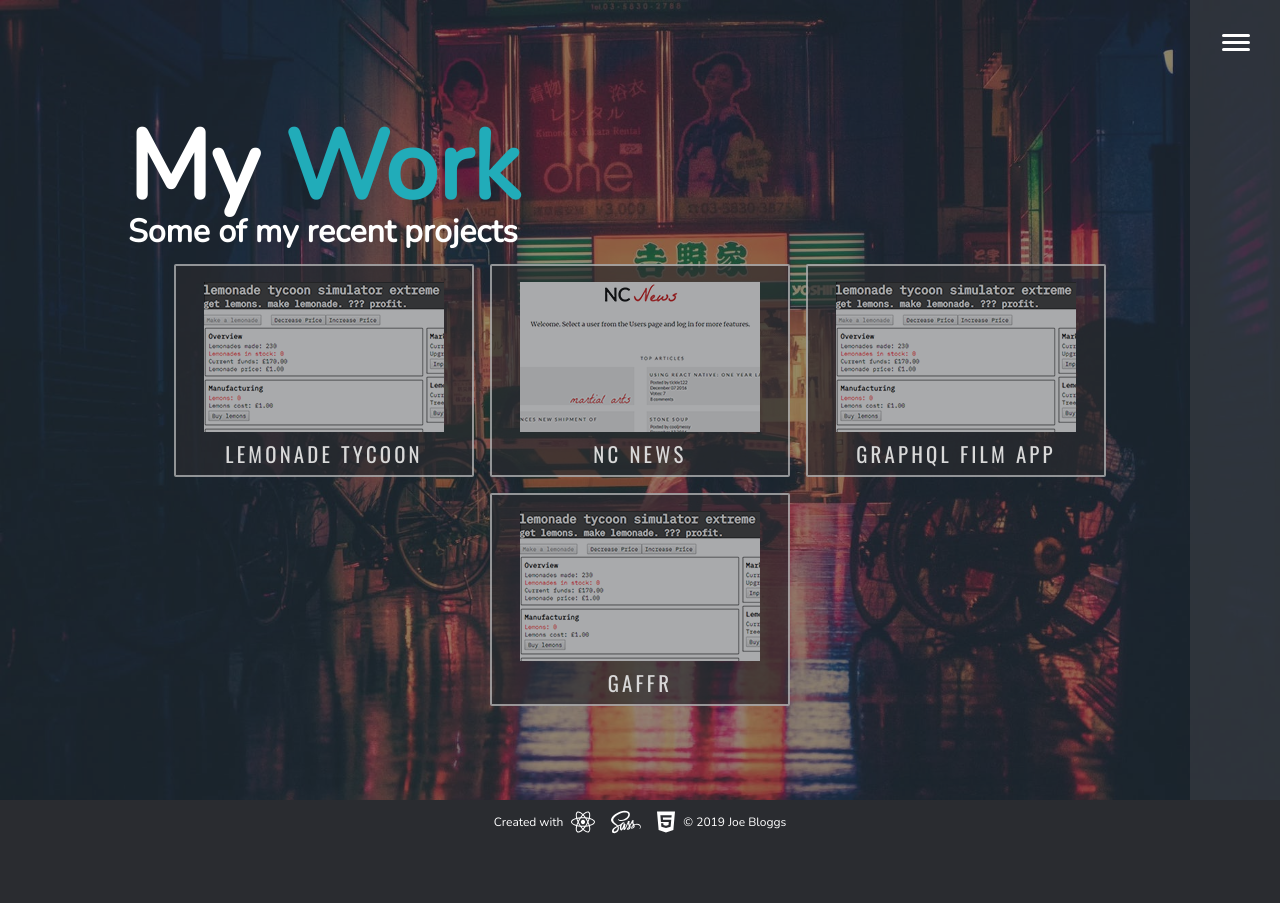
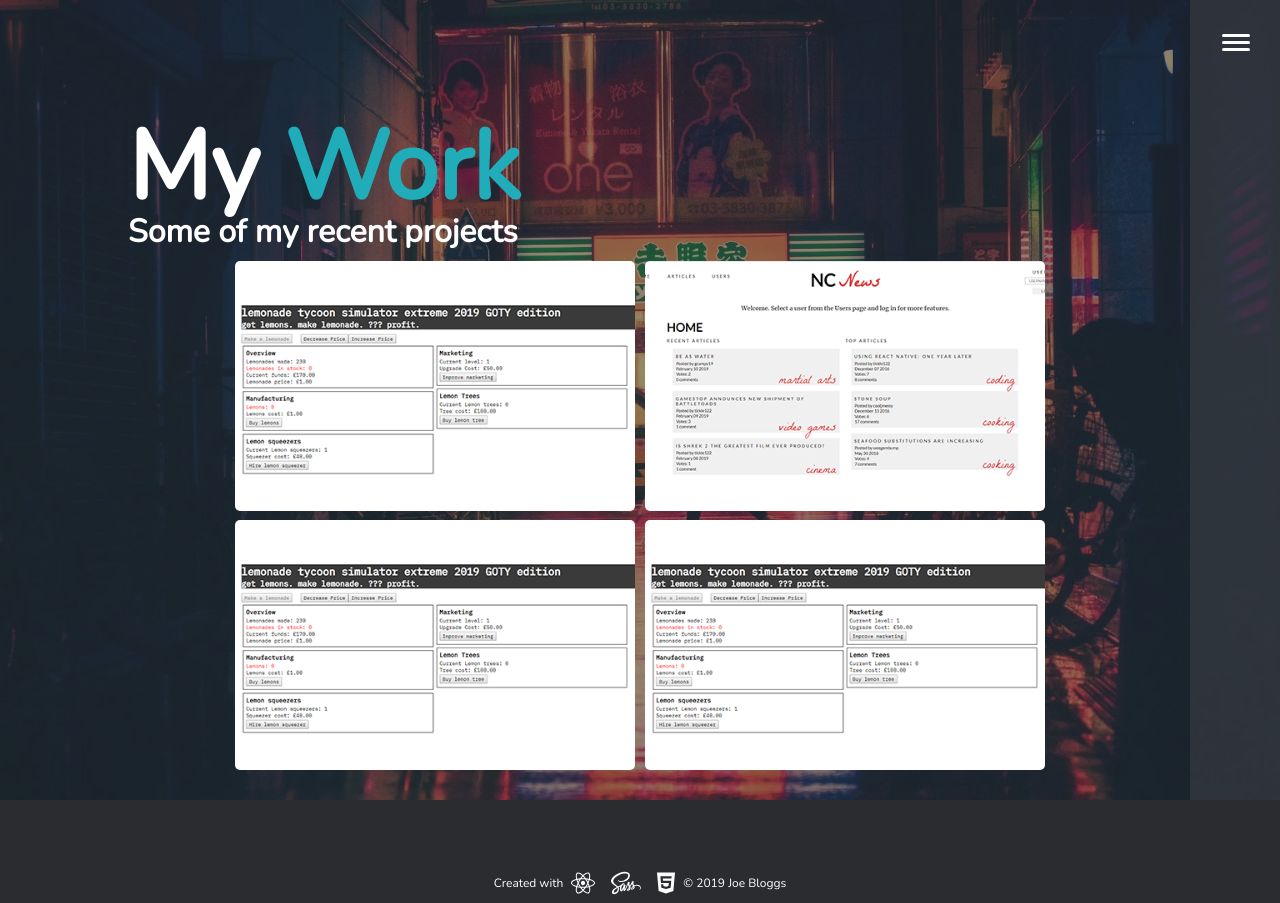
Before and after one commit to tcje91/react-portfolio, a React (Create React App) app: page /work in a window 1280 px wide. Before the commit the page ends 842 px from the top, so only its background shows below. Built offline with nearby package versions, Linux system fonts and the light colour scheme; the HTML template or start-up script is replaced by a standard one.

Commit message:
create new project tile component

```diff
--- /dev/null
+++ b/src/components/ProjectTile2.js
@@ -0,0 +1,11 @@
+import React from 'react';
+
+const ProjectTile2 = ({ project, onClickProject }) => (
+  <div className="project-tile-2" onClick={() => onClickProject(project)}>
+    <img src={`/images/${project.imgMed ? project.imgMed : 'lemonade-med.png'}`} alt="img" className="project-img-2" />
+    <p className="project-tile-title-2">{project.title}</p>
+    <div className="tile-overlay" />
+  </div>
+);
+
+export default ProjectTile2;
--- a/src/components/Work.js
+++ b/src/components/Work.js
@@ -2,6 +2,7 @@ import React, { Component } from 'react';
 import { projects } from '../data';
 import ProjectTile from './ProjectTile';
 import ProjectDetails from './ProjectDetails';
+import ProjectTile2 from './ProjectTile2';
 
 class Work extends Component {
   state = {
@@ -27,7 +28,7 @@ class Work extends Component {
         </h1>
         <h3 className="med-heading">Some of my recent projects</h3>
         <div className="project-showcase">
-          {projects.map(project => <ProjectTile key={project.id} project={project} onClickProject={this.onClickProject} />)}
+          {projects.map(project => <ProjectTile2 key={project.id} project={project} onClickProject={this.onClickProject} />)}
         </div>
         <div className={`overlay ${selectedProject ? 'show' : ''}`} />
         <div className={`popup-container ${selectedProject ? 'show' : ''}`}>
--- a/src/index.css
+++ b/src/index.css
@@ -312,6 +312,46 @@ h1, h2, h3 {
       z-index: 2;
       opacity: 0.4;
       transition: ease-in-out 300ms; }
+  .project-showcase .project-tile-2 {
+    position: relative;
+    width: 400px;
+    height: 250px;
+    overflow: hidden;
+    align-content: center;
+    display: flex;
+    justify-content: center;
+    align-items: center;
+    margin: 0.3rem;
+    border-radius: 5px; }
+    .project-showcase .project-tile-2 .project-img-2 {
+      width: 100%;
+      transition: ease-in-out 300ms; }
+    .project-showcase .project-tile-2 .tile-overlay {
+      position: absolute;
+      top: 0;
+      left: 0;
+      width: 100%;
+      height: 100%;
+      background: rgba(42, 44, 48, 0);
+      transition: ease-in-out 300ms; }
+    .project-showcase .project-tile-2 .project-tile-title-2 {
+      position: absolute;
+      top: 37%;
+      text-align: center;
+      z-index: 3;
+      font-size: 1.3rem;
+      font-weight: 600;
+      transform: translateY(400px);
+      font-family: "Oswald", sans-serif;
+      letter-spacing: 0.2rem;
+      text-transform: uppercase;
+      transition: ease-in-out 300ms; }
+  .project-showcase :hover .project-img-2 {
+    transform: scale(1.1); }
+  .project-showcase :hover .tile-overlay {
+    background: rgba(42, 44, 48, 0.7); }
+  .project-showcase :hover .project-tile-title-2 {
+    transform: translateY(0); }
 
 .footer {
   position: absolute;
--- a/src/scss/index.scss
+++ b/src/scss/index.scss
@@ -152,6 +152,60 @@ h1, h2, h3 {
     }
 
   }
+
+  .project-tile-2 {
+    position: relative;
+    width: 400px;
+    height: 250px;
+    overflow: hidden;
+    align-content: center;
+    display: flex;
+    justify-content: center;
+    align-items: center;
+    margin: 0.3rem;
+    border-radius: 5px;
+
+    .project-img-2 {
+      width: 100%;
+      @include easeInOut;
+    }
+
+    .tile-overlay {
+      position: absolute;
+      top: 0;
+      left: 0;
+      width: 100%;
+      height: 100%;
+      background: rgba($background-colour, 0);
+      @include easeInOut;
+    }
+
+    .project-tile-title-2 {
+      position: absolute;
+      top: 37%;
+      text-align: center;
+      z-index: 3;
+      font-size: 1.3rem;
+      font-weight: 600;
+      transform: translateY(400px);
+      @include capsHeading;
+      @include easeInOut;
+    }
+  }
+
+  :hover {
+    .project-img-2 {
+      transform: scale(1.1);
+    }
+
+    .tile-overlay {
+      background: rgba($background-colour, 0.7);
+    }
+
+    .project-tile-title-2 {
+      transform: translateY(0);
+    }
+  }
 }
 
 .footer {
```
